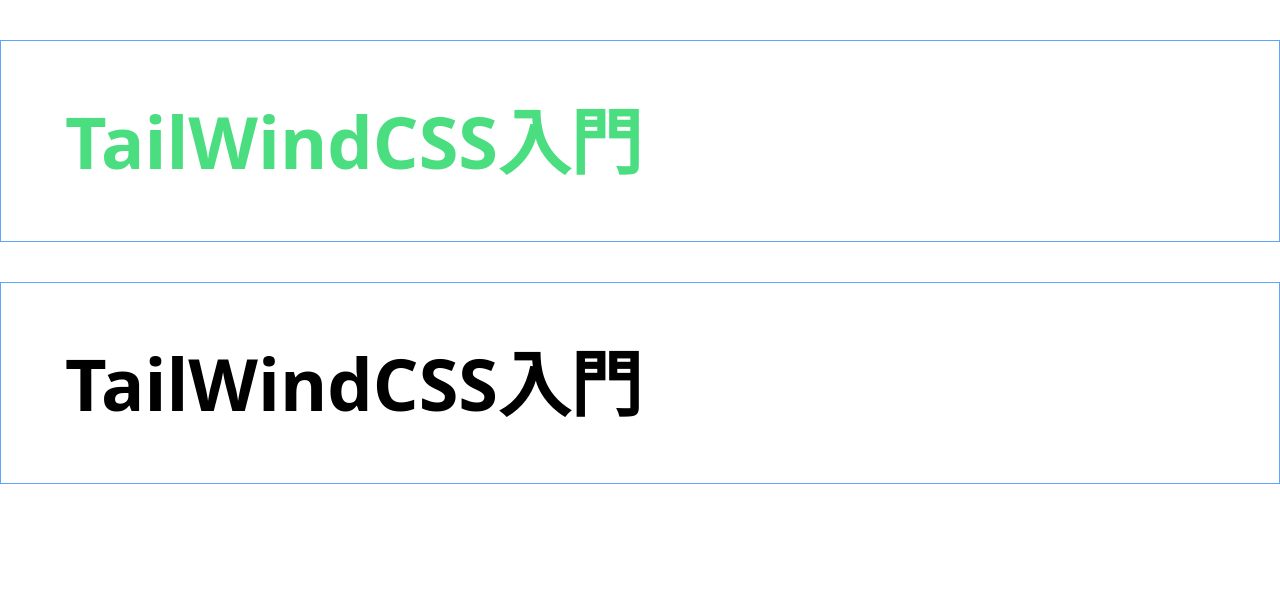
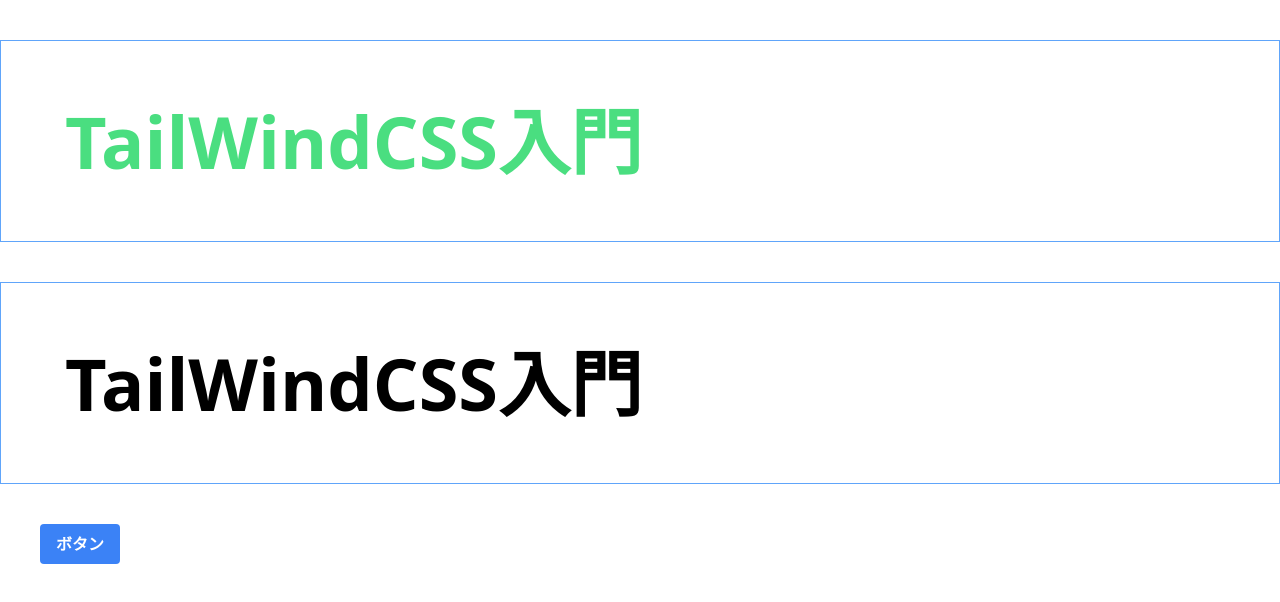
Before and after one commit to sc30gsw/tailwindcss-tutorial, a website: page src/index.html in a window 1280 px wide. Drawn offline with nearby package versions, Linux system fonts and the light colour scheme; files that its build step writes are made by us from their sources.

Commit message:
ボタンの作成

```diff
--- a/src/index.html
+++ b/src/index.html
@@ -17,5 +17,10 @@
 		<div class="border border-blue-400 p-16 my-10">
 			<h1 class="text-7xl font-bold">TailWindCSS入門</h1>
 		</div>
+		<button
+			class="bg-blue-500 hover:bg-blue-600 text-white font-bold py-2 px-4 rounded ml-10"
+		>
+			ボタン
+		</button>
 	</body>
 </html>
```
